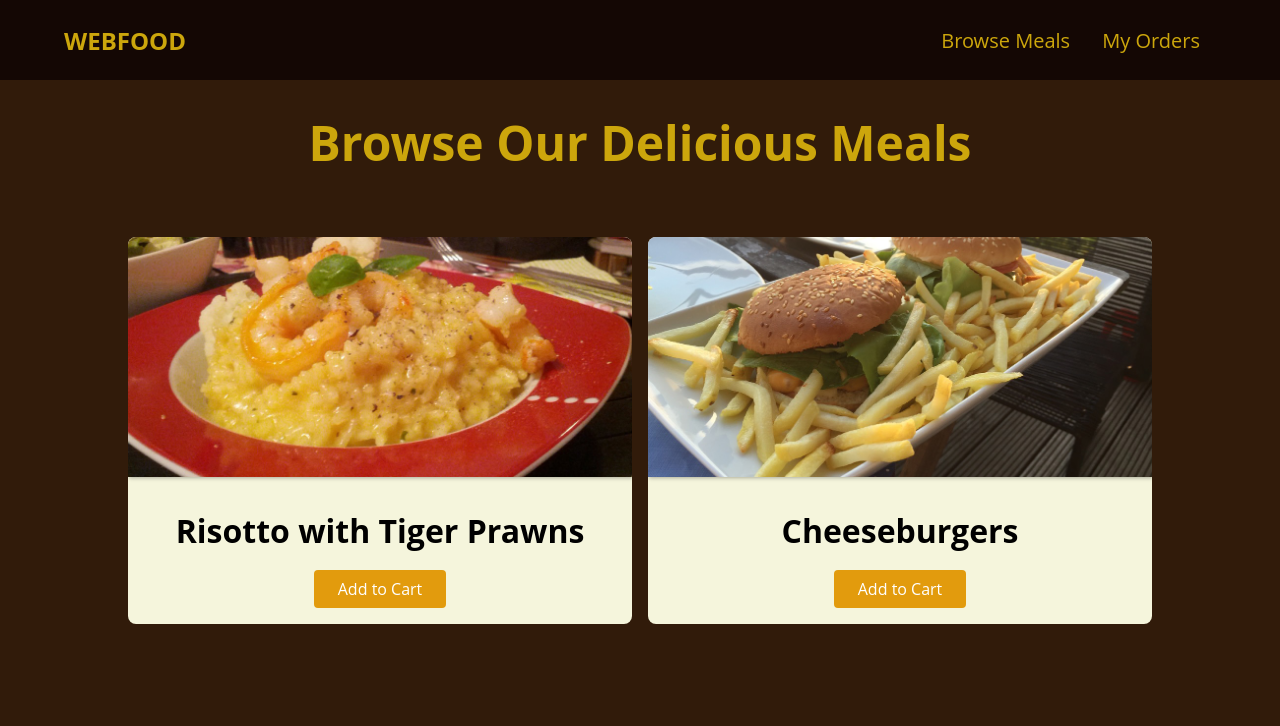
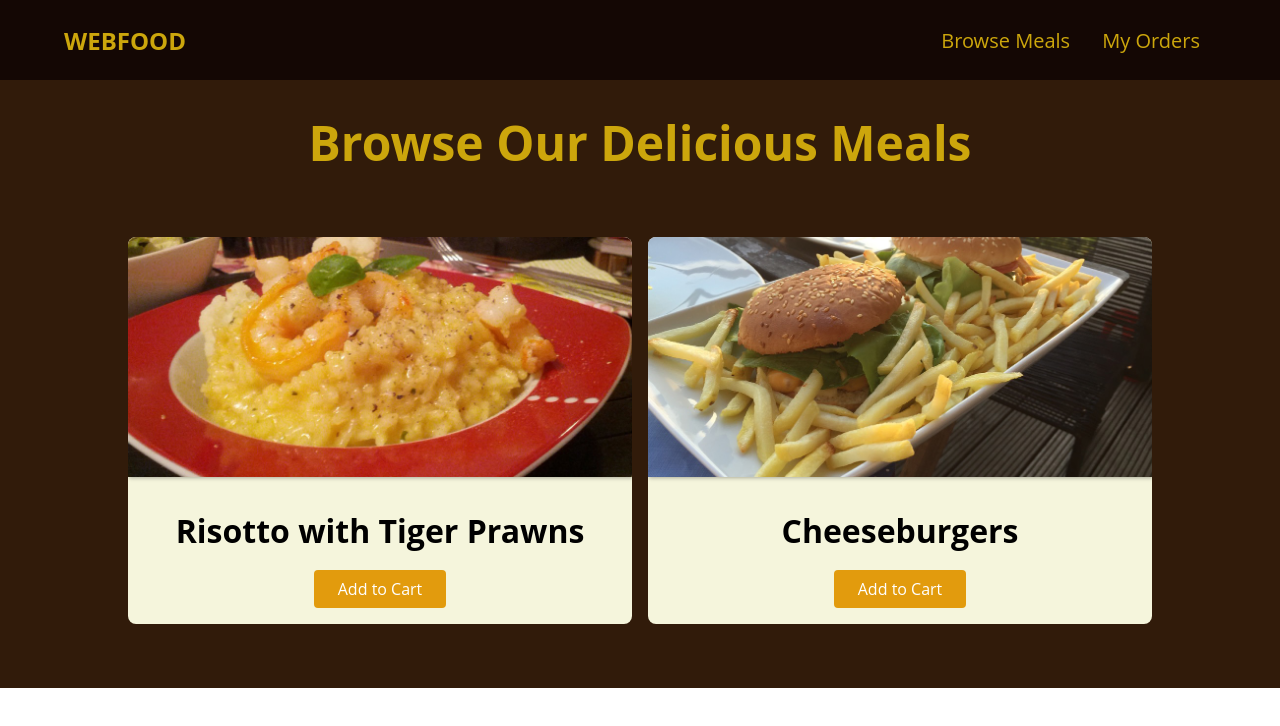
Before and after one commit to samanmadani71/webfood, a plain HTML site: page index.html in a window 1280 px wide. Drawn offline with Linux system fonts and the light colour scheme.

Commit message:
end webfood page

```diff
--- a/css/index.css
+++ b/css/index.css
@@ -1,6 +1,7 @@
 main {
   background-color: rgb(49, 27, 10);
-  height: 800px;
+  height: 100%;
+  padding-bottom: 2rem;
 }
 
 #latest-products {
```
